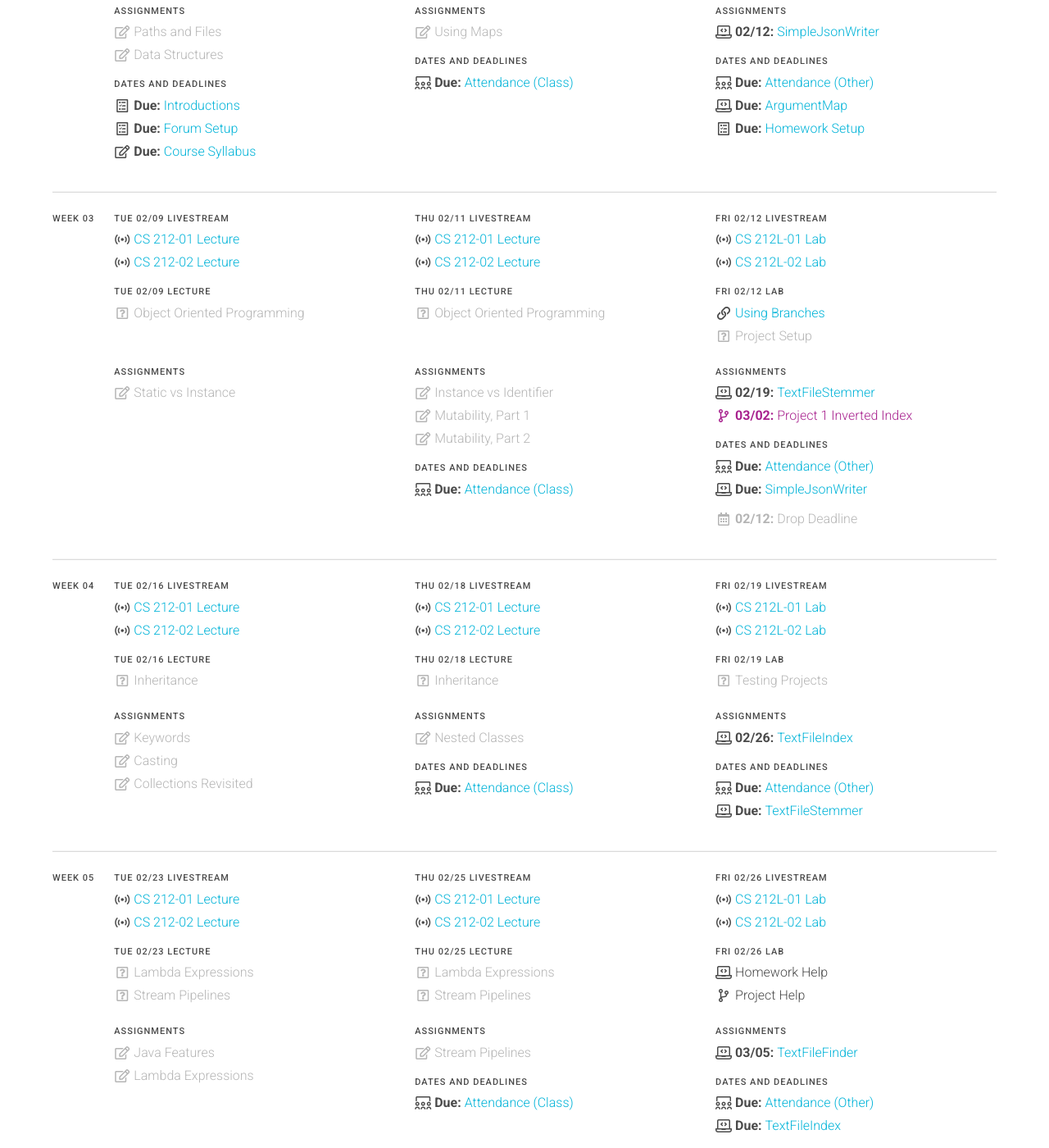
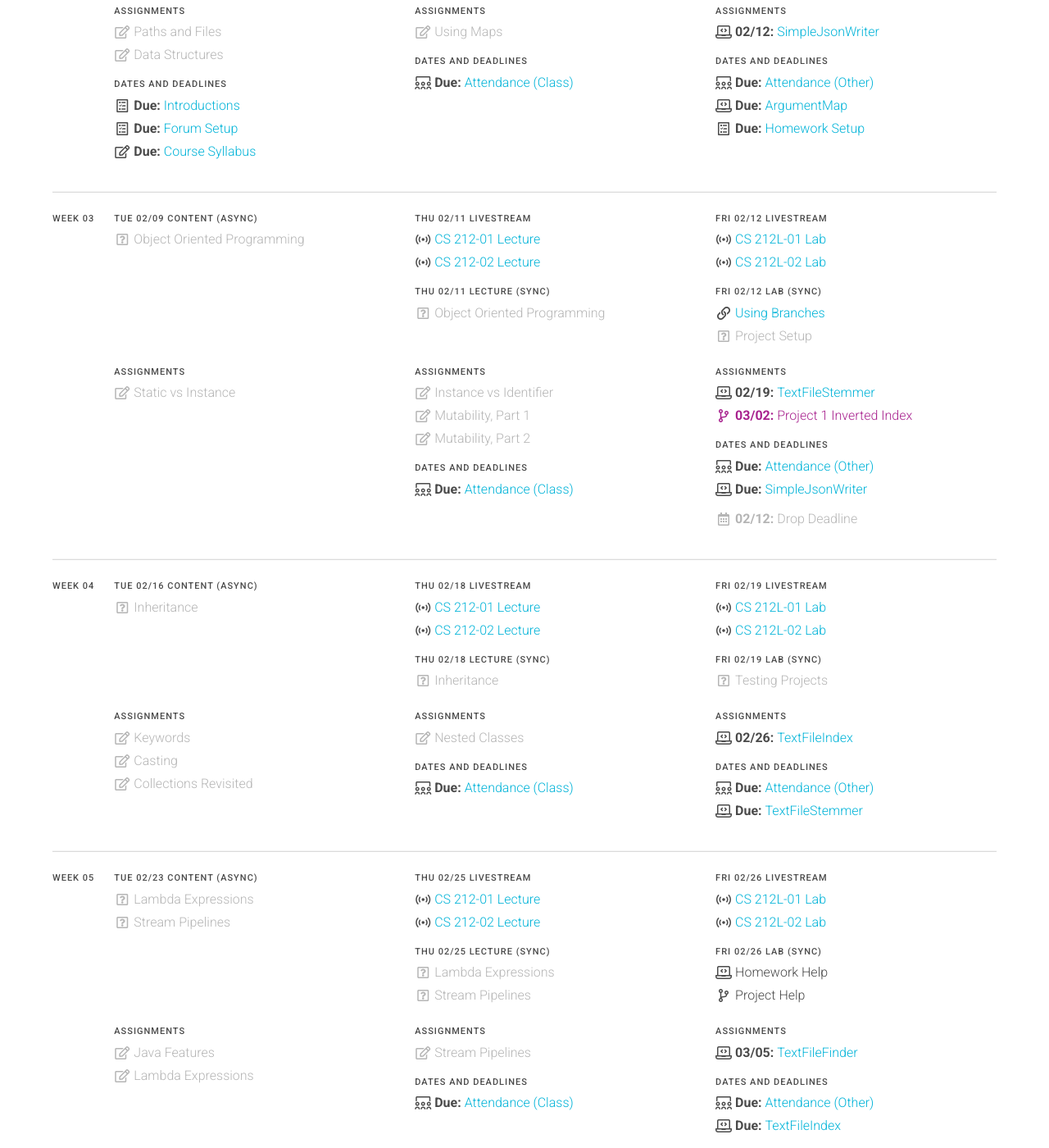
Before and after one commit to usf-cs212-spring2021/usf-cs212-spring2021.github.io, a Jekyll site: the page built from schedule.md, in a window 1280 px wide and 1400 px high, scrolled down 1087 px. Shown: the whole window at 82% size. Built offline with Jekyll 4.4.1, drawn with Linux system fonts in a browser that asks for light colours; some of the changed text lies outside the part shown.

Commit message:
Making sync vs async more clear

```diff
--- a/_data/schedule.yml
+++ b/_data/schedule.yml
@@ -47,7 +47,7 @@ weeks:
                 icon: 'video'
                 link: 'https://usfca.zoom.us/rec/share/3VxTVQYz2C7GR3IHGf444sS7duUsHS8T2Aj7WRA77r0sWNzzJS3Y7YT_YfmkclP8.8lM-YywzxV7cmrAg?startTime=1611706766000'
 
-          - label: 'Lecture'
+          - label: 'Lecture (Sync)'
             items:
               - text: 'Getting Started'
                 link: '/guides/general/getting-started.html'
@@ -93,7 +93,7 @@ weeks:
                 icon: 'video'
                 link: 'https://usfca.zoom.us/rec/share/8Ncv07Vbt23GBbixLeQx4UN3LEkHDzepa9VO8p0eSzWYSqH2KdDuyvF4y5WC9FU1.EudkifwU3iunhRx-?startTime=1611880095000'
 
-          - label: 'Lecture'
+          - label: 'Lecture (Sync)'
             items:
               - text: 'Project Euler'
                 icon: 'code'
@@ -117,7 +117,7 @@ weeks:
         sections:
           - <<: *labs
 
-          - label: 'Lab'
+          - label: 'Lab (Sync)'
             items:
               - text: 'Learning Git and Github'
                 icon: 'website'
@@ -159,7 +159,7 @@ weeks:
     days:
       - date: 2021-02-02
         sections:
-          - label: 'Content'
+          - label: 'Content (Async)'
             items:
               - text: 'Paths and Files'
                 icon: 'video'
@@ -194,7 +194,7 @@ weeks:
         sections:
           - <<: *lectures
 
-          - label: 'Lecture'
+          - label: 'Lecture (Sync)'
             items:
               - text: 'Data Structures'
                 type: *pending
@@ -217,7 +217,7 @@ weeks:
         sections:
           - <<: *labs
 
-          - label: 'Lab'
+          - label: 'Lab (Sync)'
             items:
               - text: 'Configuring Eclipse'
                 link: '/guides/eclipse/configuring-eclipse.html'
@@ -247,9 +247,7 @@ weeks:
     days:
       - date: 2021-02-09
         sections:
-          - <<: *lectures
-
-          - label: 'Lecture'
+          - label: 'Content (Async)'
             items:
               - text: 'Object Oriented Programming'
                 type: *pending
@@ -269,7 +267,7 @@ weeks:
         sections:
           - <<: *lectures
 
-          - label: 'Lecture'
+          - label: 'Lecture (Sync)'
             items:
               - text: 'Object Oriented Programming'
                 type: *pending
@@ -297,7 +295,7 @@ weeks:
         sections:
           - <<: *labs
 
-          - label: 'Lab'
+          - label: 'Lab (Sync)'
             items:
               - text: 'Using Branches'
                 icon: 'website'
@@ -332,9 +330,7 @@ weeks:
     days:
       - date: 2021-02-16
         sections:
-          - <<: *lectures
-
-          - label: 'Lecture'
+          - label: 'Content (Async)'
             items:
               - text: 'Inheritance'
                 type: *pending
@@ -362,7 +358,7 @@ weeks:
         sections:
           - <<: *lectures
 
-          - label: 'Lecture'
+          - label: 'Lecture (Sync)'
             items:
               - text: 'Inheritance'
                 type: *pending
@@ -382,7 +378,7 @@ weeks:
         sections:
           - <<: *labs
 
-          - label: 'Lab'
+          - label: 'Lab (Sync)'
             items:
               - text: 'Testing Projects'
                 type: *pending
@@ -404,9 +400,7 @@ weeks:
     days:
       - date: 2021-02-23
         sections:
-          - <<: *lectures
-
-          - label: 'Lecture'
+          - label: 'Content (Async)'
             items:
               - text: 'Lambda Expressions'
                 type: *pending
@@ -433,7 +427,7 @@ weeks:
         sections:
           - <<: *lectures
 
-          - label: 'Lecture'
+          - label: 'Lecture (Sync)'
             items:
               - text: 'Lambda Expressions'
                 type: *pending
@@ -456,7 +450,7 @@ weeks:
         sections:
           - <<: *labs
 
-          - label: 'Lab'
+          - label: 'Lab (Sync)'
             items:
               - text: 'Homework Help'
                 icon: 'homework'
@@ -481,9 +475,7 @@ weeks:
     days:
       - date: 2021-03-02
         sections:
-          - <<: *lectures
-
-          - label: 'Lecture'
+          - label: 'Content (Async)'
             items:
               - text: 'Logging and Debugging'
                 type: *pending
@@ -507,7 +499,7 @@ weeks:
         sections:
           - <<: *lectures
 
-          - label: 'Lecture'
+          - label: 'Lecture (Sync)'
             items:
               - text: 'Exam Review'
                 type: *pending
@@ -525,7 +517,7 @@ weeks:
         sections:
           - <<: *labs
 
-          - label: 'Lab'
+          - label: 'Lab (Sync)'
             items:
               - text: 'Homework Help'
                 icon: 'homework'
@@ -556,7 +548,7 @@ weeks:
         sections:
           - <<: *lectures
 
-          - label: 'Lecture'
+          - label: 'Lecture (Sync)'
             items:
               - text: 'Exam 1'
                 icon: 'exam'
@@ -566,7 +558,7 @@ weeks:
         sections:
           - <<: *lectures
 
-          - label: 'Lecture'
+          - label: 'Lecture (Sync)'
             items:
               - text: 'Exam 1 Retake'
                 icon: 'exam'
@@ -576,7 +568,7 @@ weeks:
         sections:
           - <<: *labs
 
-          - label: 'Lab'
+          - label: 'Lab (Sync)'
             items:
               - text: 'Homework Help'
                 icon: 'homework'
@@ -622,9 +614,7 @@ weeks:
     days:
       - date: 2021-03-23
         sections:
-          - <<: *lectures
-
-          - label: 'Lecture'
+          - label: 'Content (Async)'
             items:
               - text: 'Regular Expressions'
                 type: *pending
@@ -643,7 +633,7 @@ weeks:
         sections:
           - <<: *lectures
 
-          - label: 'Lecture'
+          - label: 'Lecture (Sync)'
             items:
               - text: 'Software Testing'
                 type: *pending
@@ -662,7 +652,7 @@ weeks:
         sections:
           - <<: *labs
 
-          - label: 'Lab'
+          - label: 'Lab (Sync)'
             items:
               - text: 'Homework Help'
                 icon: 'homework'
@@ -688,9 +678,7 @@ weeks:
     days:
       - date: 2021-03-30
         sections:
-          - <<: *lectures
-
-          - label: 'Lecture'
+          - label: 'Content (Async)'
             items:
               - text: 'Multithreading Basics'
                 type: *pending
@@ -709,7 +697,7 @@ weeks:
         sections:
           - <<: *lectures
 
-          - label: 'Lecture'
+          - label: 'Lecture (Sync)'
             items:
               - text: 'Synchronization'
                 type: *pending
@@ -755,9 +743,7 @@ weeks:
     days:
       - date: 2021-04-06
         sections:
-          - <<: *lectures
-
-          - label: 'Lecture'
+          - label: 'Content (Async)'
             items:
               - text: 'Multithreading Revisited'
                 type: *pending
@@ -776,7 +762,7 @@ weeks:
         sections:
           - <<: *lectures
 
-          - label: 'Lecture'
+          - label: 'Lecture (Sync)'
             items:
               - text: 'Work Queues'
                 type: *pending
@@ -795,7 +781,7 @@ weeks:
         sections:
           - <<: *labs
 
-          - label: 'Lab'
+          - label: 'Lab (Sync)'
             items:
               - text: 'Homework Help'
                 icon: 'homework'
@@ -831,9 +817,7 @@ weeks:
     days:
       - date: 2021-04-13
         sections:
-          - <<: *lectures
-
-          - label: 'Lecture'
+          - label: 'Content (Async)'
             items:
               - text: 'Sockets'
                 type: *pending
@@ -855,7 +839,7 @@ weeks:
         sections:
           - <<: *lectures
 
-          - label: 'Lecture'
+          - label: 'Lecture (Sync)'
             items:
               - text: 'Servlets'
                 type: *pending
@@ -874,7 +858,7 @@ weeks:
         sections:
           - <<: *labs
 
-          - label: 'Lab'
+          - label: 'Lab (Sync)'
             items:
               - text: 'Homework Help'
                 icon: 'homework'
@@ -903,9 +887,7 @@ weeks:
     days:
       - date: 2021-04-20
         sections:
-          - <<: *lectures
-
-          - label: 'Lecture'
+          - label: 'Content (Async)'
             items:
               - text: 'Servlets'
                 type: *pending
@@ -924,7 +906,7 @@ weeks:
         sections:
           - <<: *lectures
 
-          - label: 'Lecture'
+          - label: 'Lecture (Sync)'
             items:
               - text: 'Sessions'
                 type: *pending
@@ -943,7 +925,7 @@ weeks:
         sections:
           - <<: *labs
 
-          - label: 'Lab'
+          - label: 'Lab (Sync)'
             items:
               - text: 'Homework Help'
                 icon: 'homework'
@@ -971,9 +953,7 @@ weeks:
     days:
       - date: 2021-04-27
         sections:
-          - <<: *lectures
-
-          - label: 'Lecture'
+          - label: 'Content (Async)'
             items:
               - text: 'SQL Basics'
                 type: *pending
@@ -992,7 +972,7 @@ weeks:
         sections:
           - <<: *lectures
 
-          - label: 'Lecture'
+          - label: 'Lecture (Sync)'
             items:
               - text: 'SQL Demos'
                 type: *pending
@@ -1011,7 +991,7 @@ weeks:
         sections:
           - <<: *labs
 
-          - label: 'Lab'
+          - label: 'Lab (Sync)'
             items:
               - text: 'Homework Help'
                 icon: 'homework'
@@ -1045,7 +1025,7 @@ weeks:
         sections:
           - <<: *lectures
 
-          - label: 'Lecture'
+          - label: 'Lecture (Sync)'
             items:
               - text: 'Exam 2'
                 icon: 'exam'
@@ -1055,7 +1035,7 @@ weeks:
         sections:
           - <<: *lectures
 
-          - label: 'Lecture'
+          - label: 'Lecture (Sync)'
             items:
               - text: 'Exam 2 Retake'
                 icon: 'exam'
@@ -1065,7 +1045,7 @@ weeks:
         sections:
           - <<: *labs
 
-          - label: 'Lab'
+          - label: 'Lab (Sync)'
             items:
               - text: 'Homework Help'
                 icon: 'homework'
@@ -1088,9 +1068,7 @@ weeks:
     days:
       - date: 2021-05-11
         sections:
-          - <<: *lectures
-
-          - label: 'Lecture'
+          - label: 'Content (Async)'
             items:
               - text: 'Java Database Connectivity'
                 type: *pending
@@ -1104,7 +1082,7 @@ weeks:
         sections:
           - <<: *lectures
 
-          - label: 'Lecture'
+          - label: 'Lecture (Sync)'
             items:
               - text: 'Search Engine Demo'
                 type: *pending
```
